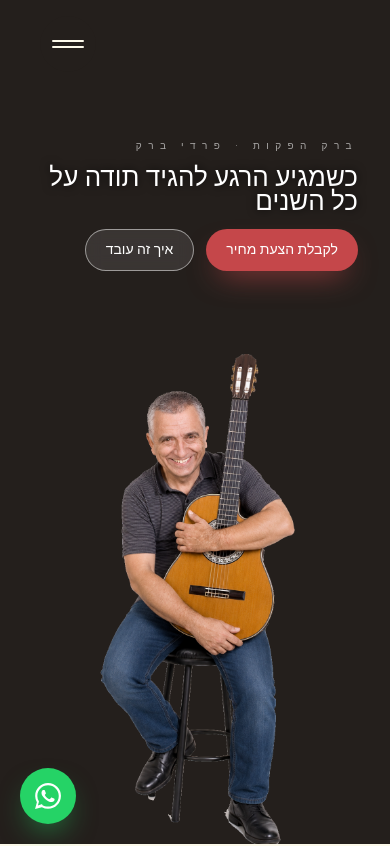
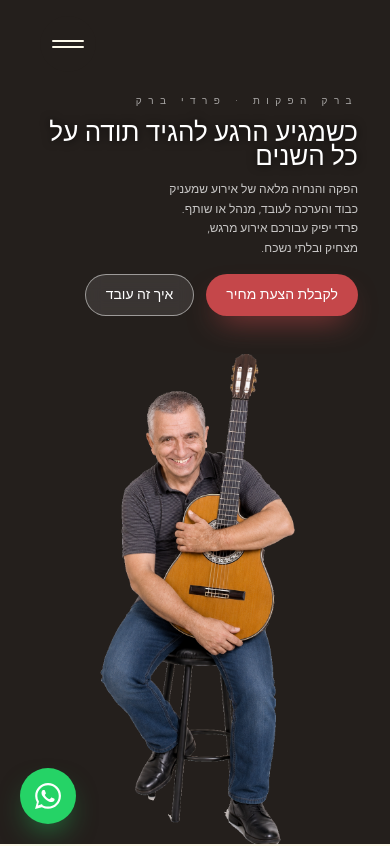
Before and after one commit to ShaharFullStack/freddy, a React (Vite) app in the folder migrateHere/Portfolio-Landing-Page-5-React-Frontend/: page / in a window 390 px wide. Shown: the top 846 px of the page. Built offline with nearby package versions, Linux system fonts and the light colour scheme.

Commit message:
text on hero

```diff
--- a/migrateHere/Portfolio-Landing-Page-5-React-Frontend/src/sections/Hero.jsx
+++ b/migrateHere/Portfolio-Landing-Page-5-React-Frontend/src/sections/Hero.jsx
@@ -65,8 +65,12 @@ const Hero = () => {
             כשמגיע הרגע להגיד תודה על כל השנים
           </h1>
 
+          <p className="text-[12px] sm:text-sm font-light text-white/75 leading-relaxed mt-3 mb-1 text-right whitespace-pre-line">
+            {text.trim()}
+          </p>
+
           {/* Mobile CTA */}
-          <div className="flex flex-wrap gap-3 mt-4">
+          <div className="flex flex-wrap gap-3 mt-3">
             <a
               href="#contact"
               className="inline-flex items-center gap-2 px-5 py-2.5 rounded-full font-medium text-sm bg-[#c5474a] text-white hover:-translate-y-1 transition-transform duration-200"
```
